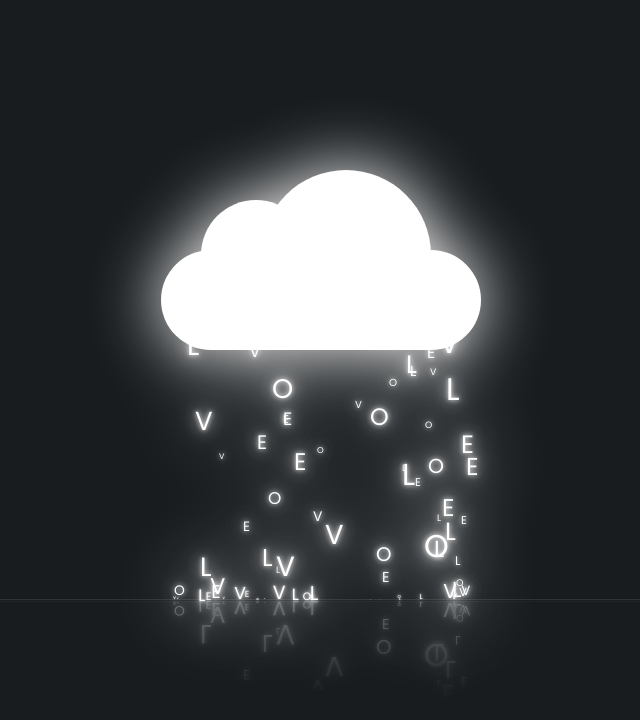
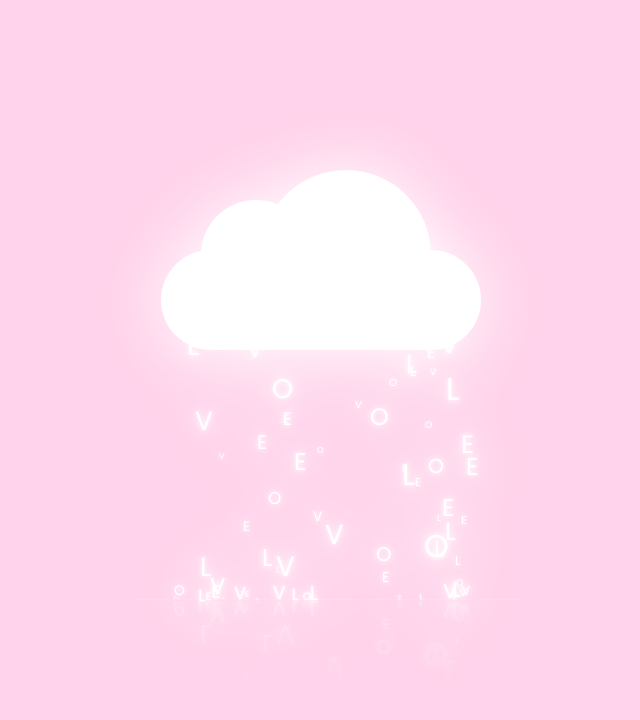
Before and after one commit to siinn1706/textrain, a plain HTML site: page index.html in a window 1280 px wide. Shown: the whole page, without its empty margins (319-959 px from the left). Drawn offline with Linux system fonts and the light colour scheme; animation ran at ten frames a second.

Commit message:
Update index.html

```diff
--- a/index.html
+++ b/index.html
@@ -6,7 +6,7 @@
     <title>yêu Thảo Vy s1 tg</title>
     <link rel="stylesheet" href="style.css" />
   </head>
-  <body style="background: #181c1f">
+  <body style="background: #ffcfe9e5">
     <div class="container">
       <div class="cloud"></div>
     </div>
```
